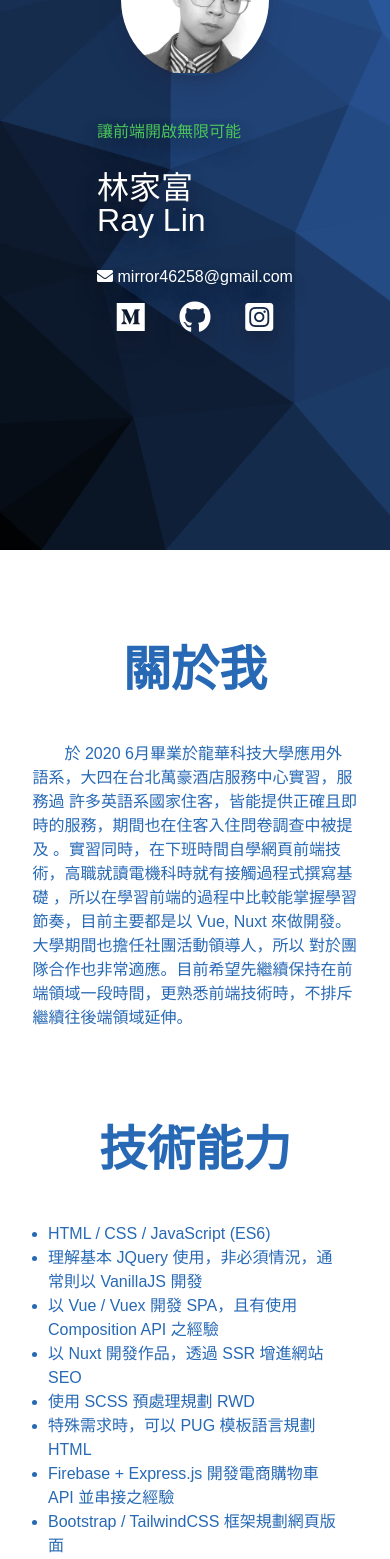
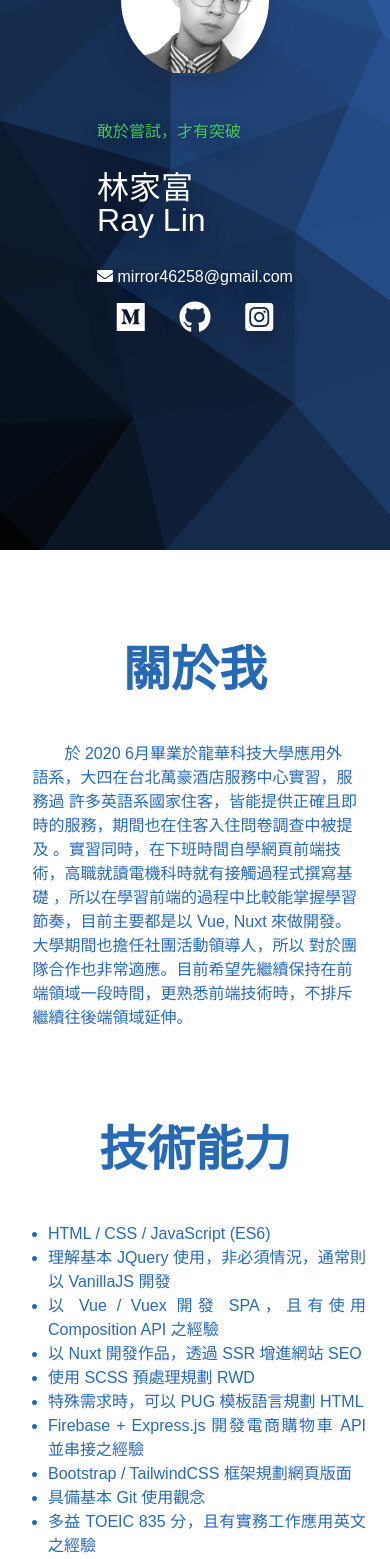
Before and after one commit to Raaaaaaaay86/intro-page, a Nuxt app: page / in a window 390 px wide. Shown: the part 360-1919 px from the top of the page. Built offline with nearby package versions, Linux system fonts and the light colour scheme; a web font is replaced by a local one.

Commit message:
Adjust layout and fontSize

```diff
--- a/assets/styles/index.scss
+++ b/assets/styles/index.scss
@@ -23,6 +23,7 @@ html {
 }
 
 .contact_info {
+  font-size: 1.5rem;
   color: white;
   display: flex;
   flex-direction: column;
@@ -32,6 +33,7 @@ html {
   text-shadow: rgba(50, 50, 93, 0.25) 0px 13px 27px, rgba(0, 0, 0, 0.3) 0px 8px 16px;
   @media (max-width: 640px) {
     justify-self: center;
+    font-size: 1rem;
   }
   > .info_motto {
     font-size: 1rem;
@@ -106,6 +108,9 @@ html {
   padding: 0 3rem;
   margin-bottom: 6rem;
   color: $primary;
+  @media (max-width: 640px) {
+    padding: 0 1.5rem;
+  }
   &_list {
     display: grid;
     grid-gap: 1rem;
@@ -114,6 +119,10 @@ html {
     line-height: 1.5rem;
     > ul {
       list-style-type: disc;
+      @media (max-width: 640px) {
+        text-align: justify;
+        padding-left: 1.5rem;
+      }
     }
     @media (max-width: 640px) {
       justify-items: start;
--- a/pages/index.vue
+++ b/pages/index.vue
@@ -4,7 +4,7 @@
       <section id="contact" class="contact">
         <div class="contact_info">
           <p class="info_motto">
-            讓前端開啟無限可能
+            敢於嘗試，才有突破
           </p>
           <h1 class="info_name">
             林家富
```
